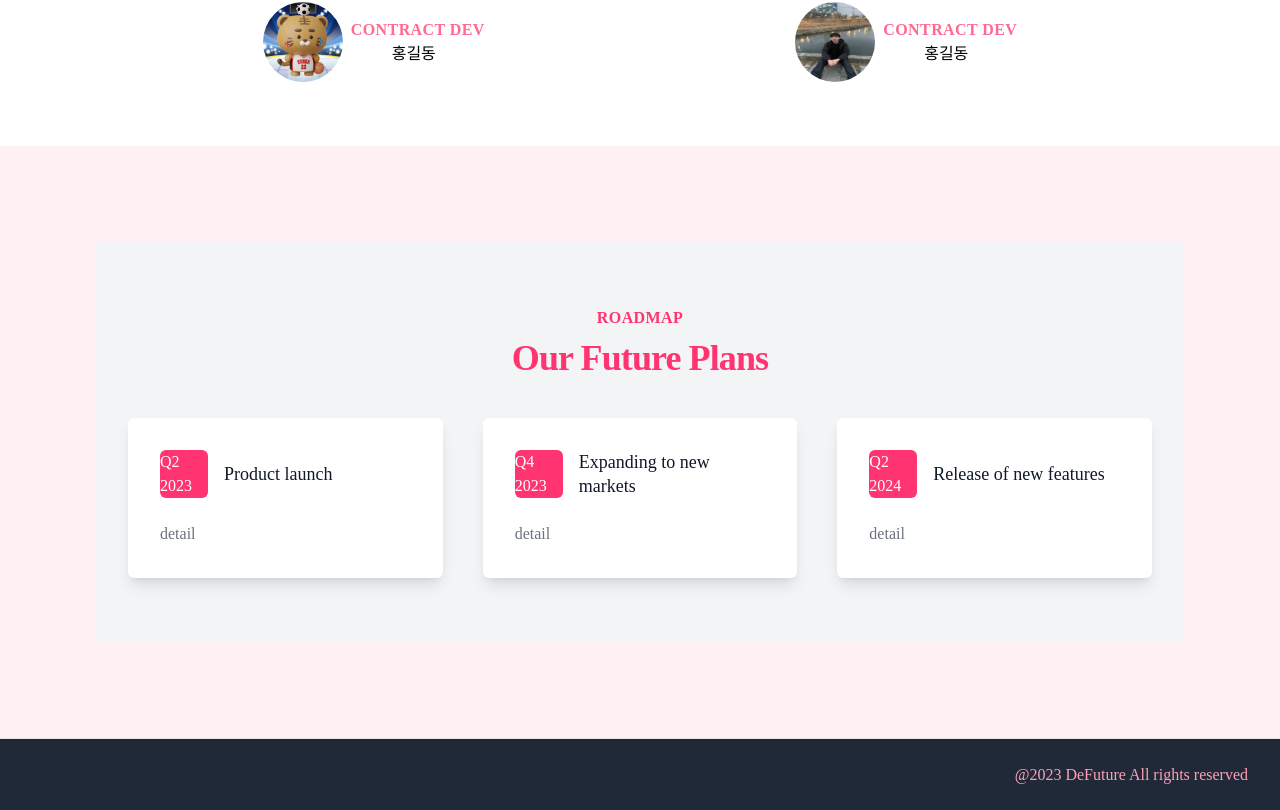
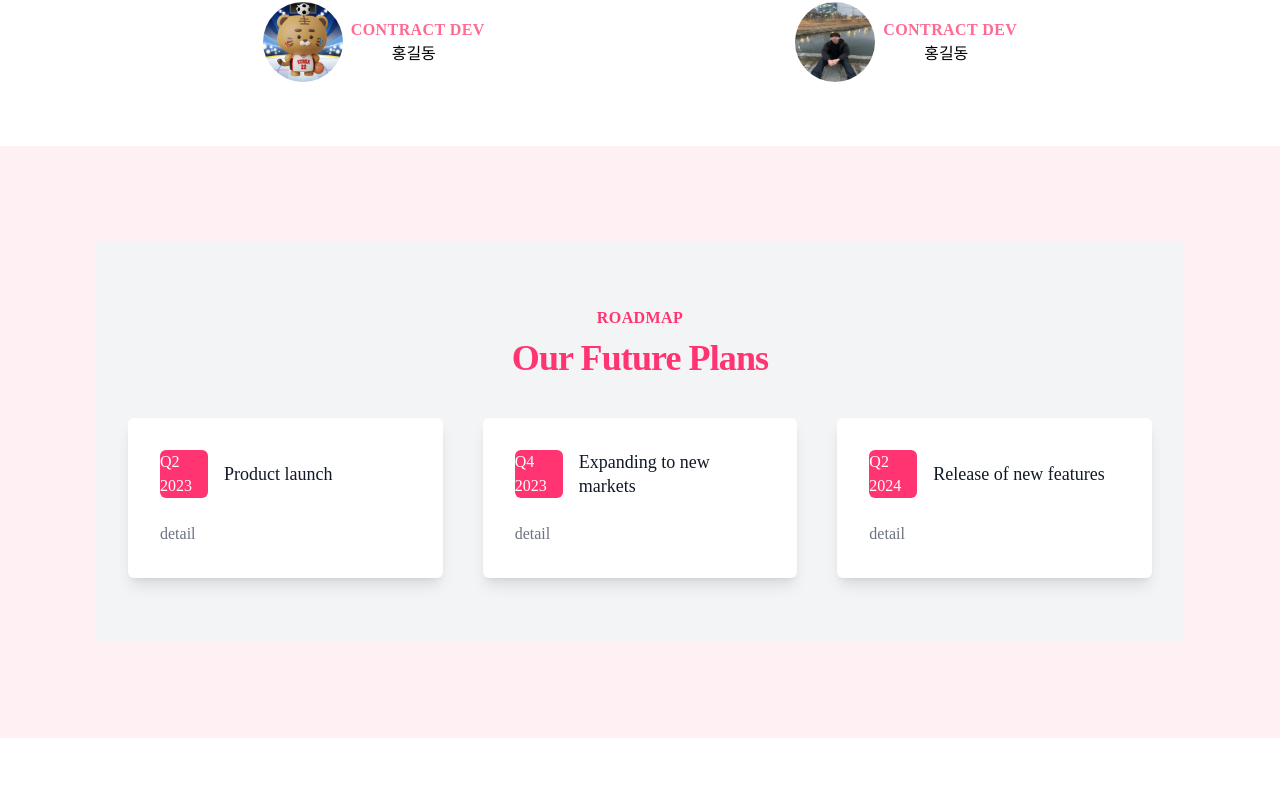
Before and after one commit to ETHGlobal-Tokyo-ValleyDance/defutures-frontend, a React (Vite) app: page / in a window 1280 px wide. Shown: the part 3299-4109 px from the top of the page. After the commit the page ends 4037 px from the top, so only its background shows below. Built offline with nearby package versions, Linux system fonts and the light colour scheme; a web font is replaced by a local one.

Commit message:
deprecated footer

```diff
--- a/src/components/Footer.tsx
+++ b/src/components/Footer.tsx
@@ -1,8 +1,9 @@
 const Footer = () => {
   return (
-    <footer className="px-8 h-[72px] bg-gray-800 text-primary-300 border-t border-t-neutral-200 flex items-center justify-end">
-      <div>@2023 DeFuture All rights reserved</div>
-    </footer>
+    // <footer className="px-8 h-[64px] text-primary-300 border-t border-t-neutral-200 flex items-center justify-end">
+    //   <div>@2023 DeFuture All rights reserved</div>
+    // </footer>
+    <footer></footer>
   );
 };
 
```
